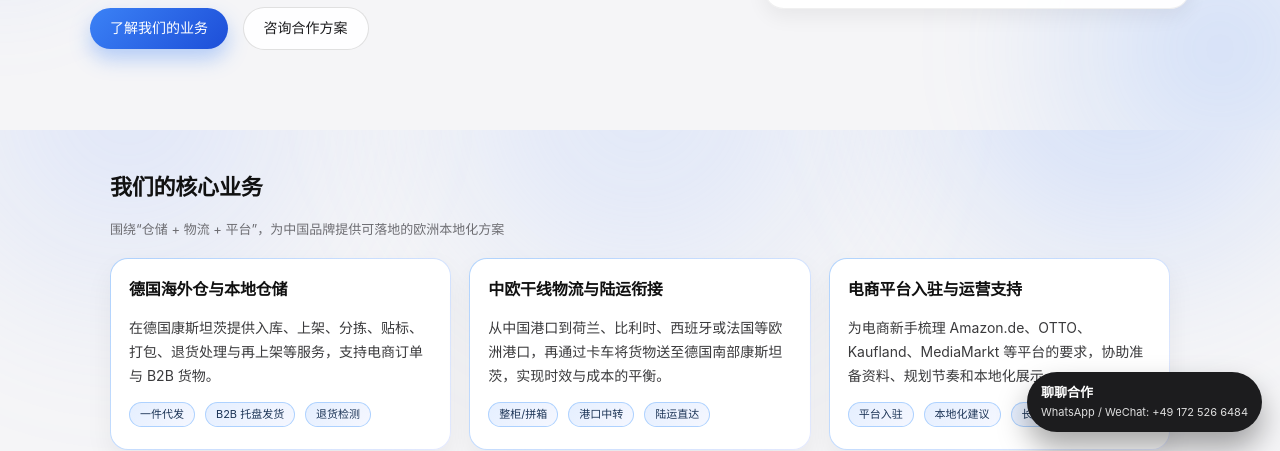
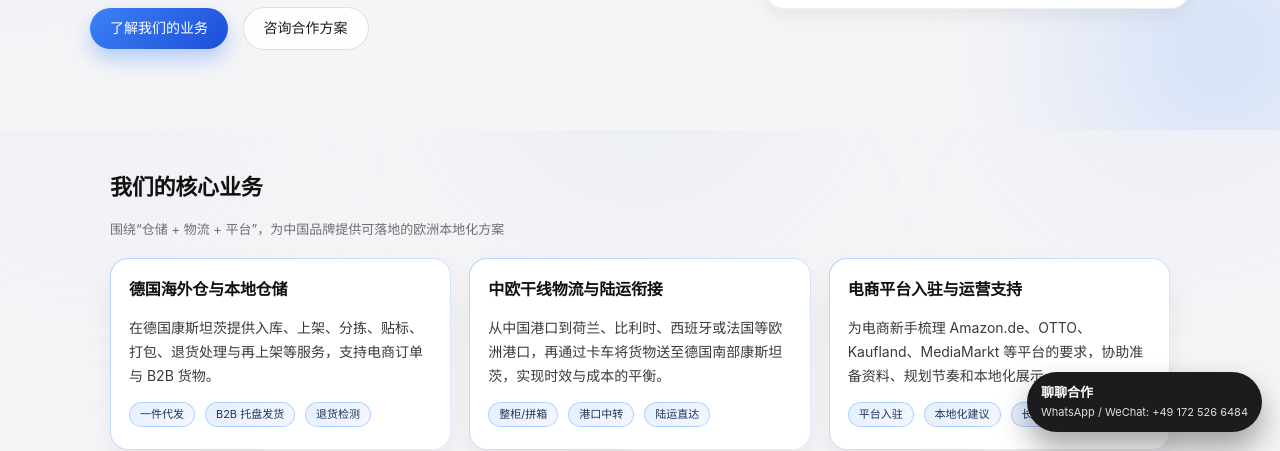
Before and after one commit to Evianis/BDSee-Konstanz, a plain HTML site: page index.html in a window 1280 px wide. Shown: the part 350-801 px from the top of the page. Drawn offline with Linux system fonts and the light colour scheme.

Commit message:
Update style.css

```diff
--- a/style.css
+++ b/style.css
@@ -614,62 +614,63 @@ footer {
     display: none;
   }
 }
+
+
 /* =========================
-   全局背景三光源柔和蓝
+   全局背景三光源：冷淡科技蓝版
    ========================= */
 
-/* 让 html / body 可以挂全局背景层 */
 html, body {
   position: relative;
 }
 
-/* 三个全局光源的公共样式 */
+/* 公共设置：模糊柔光 */
 html::before,
 body::before,
 body::after {
   content: "";
   position: fixed;
-  width: clamp(380px, 40vw, 620px);
-  height: clamp(380px, 40vw, 620px);
+  width: clamp(360px, 36vw, 600px);
+  height: clamp(360px, 36vw, 600px);
   border-radius: 50%;
   pointer-events: none;
   z-index: -1;
-  filter: blur(60px);
+  filter: blur(70px);  /* 更柔和 */
 }
 
-/* 左侧光源：偏淡、打亮左侧背景 */
+/* 左侧光源（最淡） */
 body::before {
-  left: -10%;
-  top: 25%;
+  left: -12%;
+  top: 28%;
   background: radial-gradient(
     circle,
-    rgba(135,170,255,0.22) 0%,
-    rgba(135,170,255,0.10) 40%,
+    rgba(200,215,255,0.10) 0%,
+    rgba(180,200,255,0.06) 35%,
+    transparent 75%
+  );
+}
+
+/* 中间光源（冷蓝灰，轻轻提亮） */
+html::before {
+  left: 50%;
+  top: 50%;
+  transform: translate(-50%, -50%);
+  background: radial-gradient(
+    circle,
+    rgba(180,200,255,0.14) 0%,
+    rgba(160,185,240,0.08) 40%,
     transparent 80%
   );
 }
 
-/* 中央光源：轻微重点，连接上下区块 */
-html::before {
-  left: 50%;
-  top: 50%;
-  transform: translate(-50%, -40%);
+/* 右侧光源（冷色但最淡，避免太抢眼） */
+body::after {
+  right: -10%;
+  top: 22%;
   background: radial-gradient(
     circle,
-    rgba(160,190,255,0.28) 0%,
-    rgba(160,190,255,0.15) 40%,
+    rgba(170,195,255,0.12) 0%,
+    rgba(155,180,240,0.07) 35%,
     transparent 80%
   );
 }
-
-/* 右侧光源：比左稍强一点，保持你原本的右侧科技感 */
-body::after {
-  right: -8%;
-  top: 20%;
-  background: radial-gradient(
-    circle,
-    rgba(120,165,255,0.30) 0%,
-    rgba(120,165,255,0.16) 40%,
-    transparent 80%
-  );
-}
```
